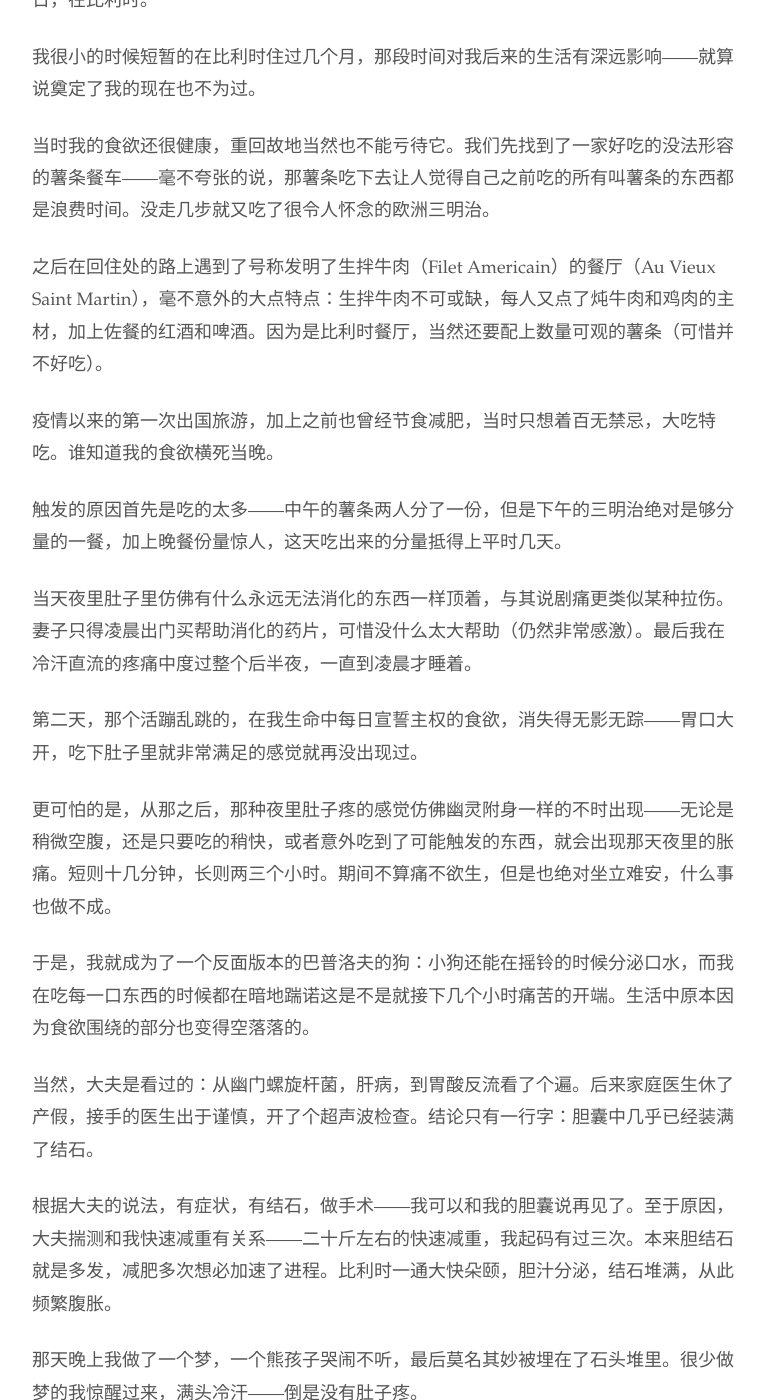
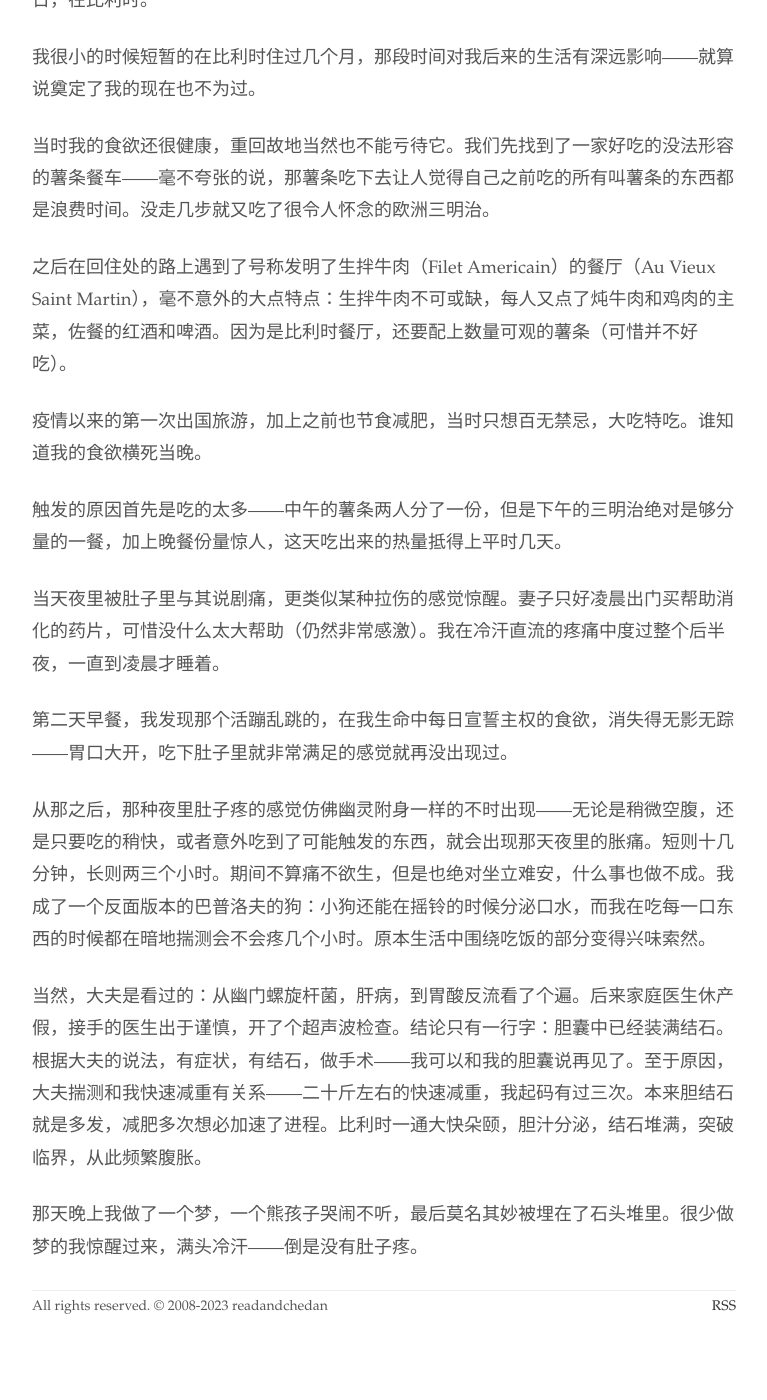
Before and after one commit to readandchedan/readandchedan.github.io, a Jekyll site: the page built from _posts/nonfiction/_posts/2023-08-13-death-of-my-appetite.md, in a window 1280 px wide and 1400 px high, scrolled down 529 px. Shown: the whole window, without its empty margins (256-1023 px from the left). Built offline with Jekyll 4.4.1, drawn with Linux system fonts in a browser that asks for light colours; after the commit the page ends 1902 px from its top, so only the background shows below that.

Commit message:
new post

```diff
--- a/_posts/nonfiction/_posts/2023-08-13-death-of-my-appetite.md
+++ b/_posts/nonfiction/_posts/2023-08-13-death-of-my-appetite.md
@@ -15,22 +15,18 @@ title: 我死掉的食欲
 
 当时我的食欲还很健康，重回故地当然也不能亏待它。我们先找到了一家好吃的没法形容的薯条餐车——毫不夸张的说，那薯条吃下去让人觉得自己之前吃的所有叫薯条的东西都是浪费时间。没走几步就又吃了很令人怀念的欧洲三明治。
 
-之后在回住处的路上遇到了号称发明了生拌牛肉（Filet Americain）的餐厅（Au Vieux Saint Martin），毫不意外的大点特点：生拌牛肉不可或缺，每人又点了炖牛肉和鸡肉的主材，加上佐餐的红酒和啤酒。因为是比利时餐厅，当然还要配上数量可观的薯条（可惜并不好吃）。
+之后在回住处的路上遇到了号称发明了生拌牛肉（Filet Americain）的餐厅（Au Vieux Saint Martin），毫不意外的大点特点：生拌牛肉不可或缺，每人又点了炖牛肉和鸡肉的主菜，佐餐的红酒和啤酒。因为是比利时餐厅，还要配上数量可观的薯条（可惜并不好吃）。
 
-疫情以来的第一次出国旅游，加上之前也曾经节食减肥，当时只想着百无禁忌，大吃特吃。谁知道我的食欲横死当晚。
+疫情以来的第一次出国旅游，加上之前也节食减肥，当时只想百无禁忌，大吃特吃。谁知道我的食欲横死当晚。
 
-触发的原因首先是吃的太多——中午的薯条两人分了一份，但是下午的三明治绝对是够分量的一餐，加上晚餐份量惊人，这天吃出来的分量抵得上平时几天。
+触发的原因首先是吃的太多——中午的薯条两人分了一份，但是下午的三明治绝对是够分量的一餐，加上晚餐份量惊人，这天吃出来的热量抵得上平时几天。
 
-当天夜里肚子里仿佛有什么永远无法消化的东西一样顶着，与其说剧痛更类似某种拉伤。妻子只得凌晨出门买帮助消化的药片，可惜没什么太大帮助（仍然非常感激）。最后我在冷汗直流的疼痛中度过整个后半夜，一直到凌晨才睡着。
+当天夜里被肚子里与其说剧痛，更类似某种拉伤的感觉惊醒。妻子只好凌晨出门买帮助消化的药片，可惜没什么太大帮助（仍然非常感激）。我在冷汗直流的疼痛中度过整个后半夜，一直到凌晨才睡着。
 
-第二天，那个活蹦乱跳的，在我生命中每日宣誓主权的食欲，消失得无影无踪——胃口大开，吃下肚子里就非常满足的感觉就再没出现过。
+第二天早餐，我发现那个活蹦乱跳的，在我生命中每日宣誓主权的食欲，消失得无影无踪——胃口大开，吃下肚子里就非常满足的感觉就再没出现过。
 
-更可怕的是，从那之后，那种夜里肚子疼的感觉仿佛幽灵附身一样的不时出现——无论是稍微空腹，还是只要吃的稍快，或者意外吃到了可能触发的东西，就会出现那天夜里的胀痛。短则十几分钟，长则两三个小时。期间不算痛不欲生，但是也绝对坐立难安，什么事也做不成。
+从那之后，那种夜里肚子疼的感觉仿佛幽灵附身一样的不时出现——无论是稍微空腹，还是只要吃的稍快，或者意外吃到了可能触发的东西，就会出现那天夜里的胀痛。短则十几分钟，长则两三个小时。期间不算痛不欲生，但是也绝对坐立难安，什么事也做不成。我成了一个反面版本的巴普洛夫的狗：小狗还能在摇铃的时候分泌口水，而我在吃每一口东西的时候都在暗地揣测会不会疼几个小时。原本生活中围绕吃饭的部分变得兴味索然。
 
-于是，我就成为了一个反面版本的巴普洛夫的狗：小狗还能在摇铃的时候分泌口水，而我在吃每一口东西的时候都在暗地踹诺这是不是就接下几个小时痛苦的开端。生活中原本因为食欲围绕的部分也变得空落落的。
-
-当然，大夫是看过的：从幽门螺旋杆菌，肝病，到胃酸反流看了个遍。后来家庭医生休了产假，接手的医生出于谨慎，开了个超声波检查。结论只有一行字：胆囊中几乎已经装满了结石。
-
-根据大夫的说法，有症状，有结石，做手术——我可以和我的胆囊说再见了。至于原因，大夫揣测和我快速减重有关系——二十斤左右的快速减重，我起码有过三次。本来胆结石就是多发，减肥多次想必加速了进程。比利时一通大快朵颐，胆汁分泌，结石堆满，从此频繁腹胀。
+当然，大夫是看过的：从幽门螺旋杆菌，肝病，到胃酸反流看了个遍。后来家庭医生休产假，接手的医生出于谨慎，开了个超声波检查。结论只有一行字：胆囊中已经装满结石。根据大夫的说法，有症状，有结石，做手术——我可以和我的胆囊说再见了。至于原因，大夫揣测和我快速减重有关系——二十斤左右的快速减重，我起码有过三次。本来胆结石就是多发，减肥多次想必加速了进程。比利时一通大快朵颐，胆汁分泌，结石堆满，突破临界，从此频繁腹胀。
 
 那天晚上我做了一个梦，一个熊孩子哭闹不听，最后莫名其妙被埋在了石头堆里。很少做梦的我惊醒过来，满头冷汗——倒是没有肚子疼。
```
